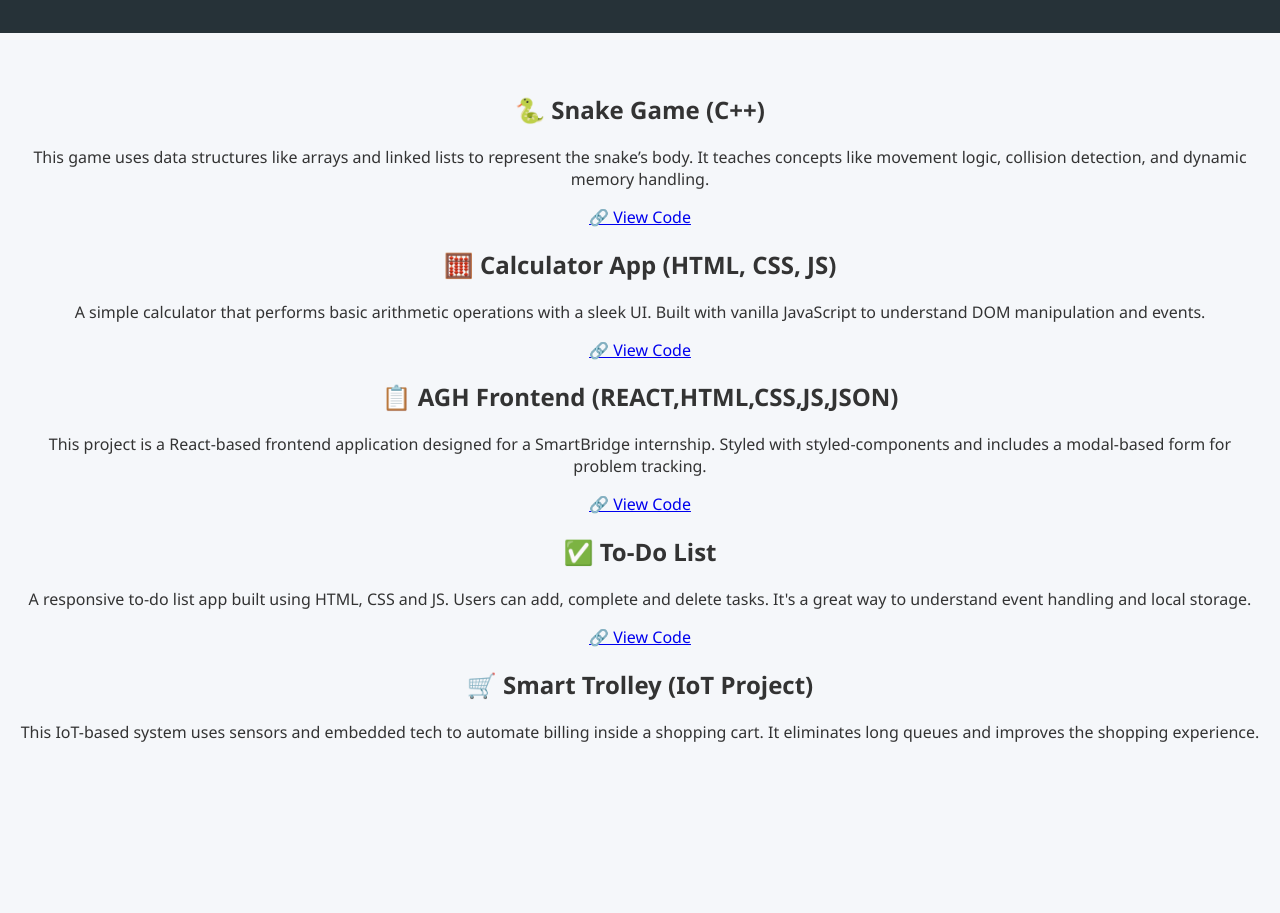
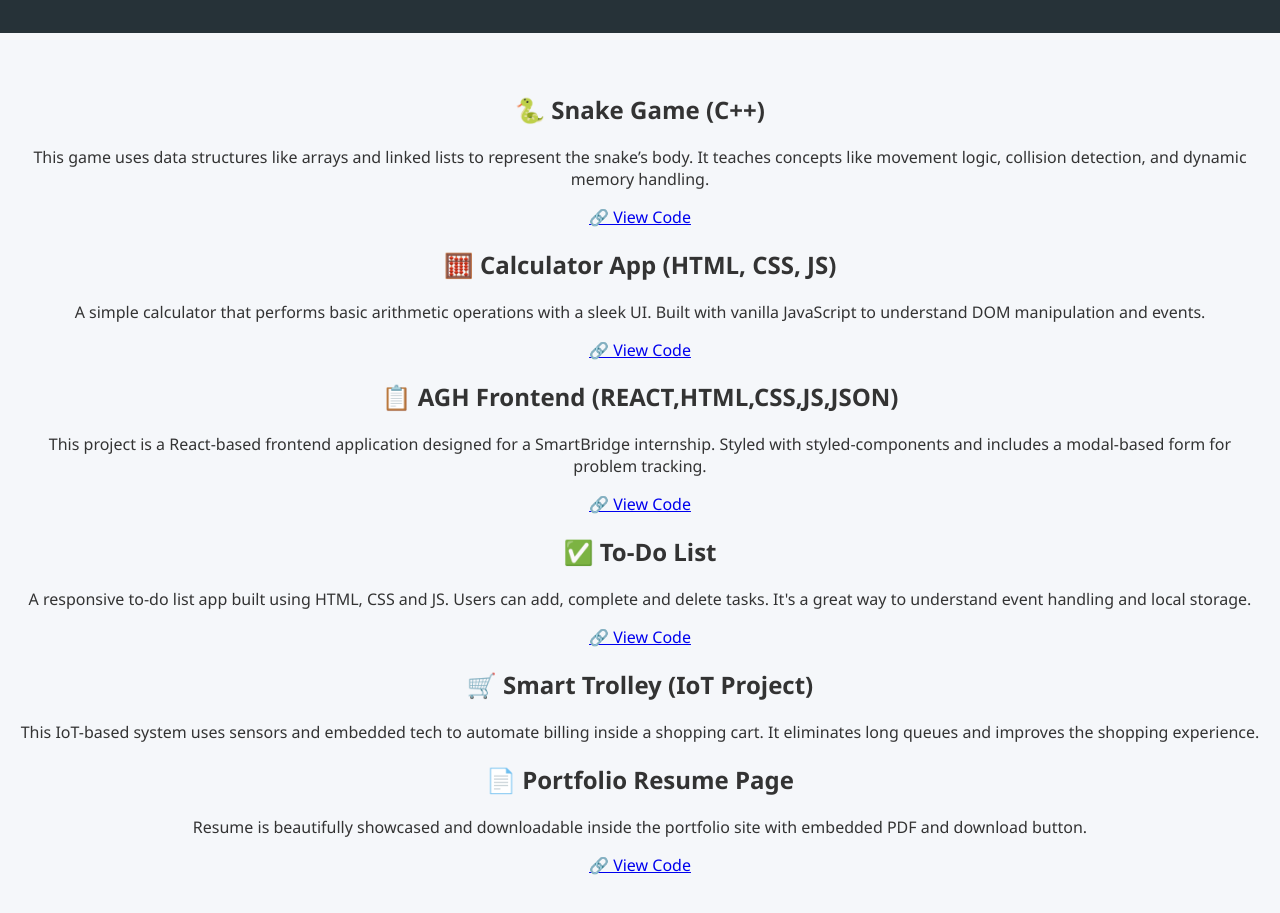
Before and after one commit to BalajiB27/my-portfolio, a plain HTML site: page projects.html in a window 1280 px wide. Shown: the part 131-1044 px from the top of the page. Before the commit the page ends 930 px from the top, so only its background shows below. Drawn offline with Linux system fonts and the light colour scheme.

```diff
--- a/projects.html
+++ b/projects.html
@@ -51,6 +51,12 @@
       <p>This IoT-based system uses sensors and embedded tech to automate billing inside a shopping cart. It eliminates long queues and improves the shopping experience.</p>
 
     </div>
+    <div class="project">
+      <h2>📄 Portfolio Resume Page</h2>
+      <p>Resume is beautifully showcased and downloadable inside the portfolio site with embedded PDF and download button.</p>
+      <a href="https://github.com/BalajiB27/my-portfolio" target="_blank">🔗 View Code</a>
+    </div>
+
   </section>
 
 
```
